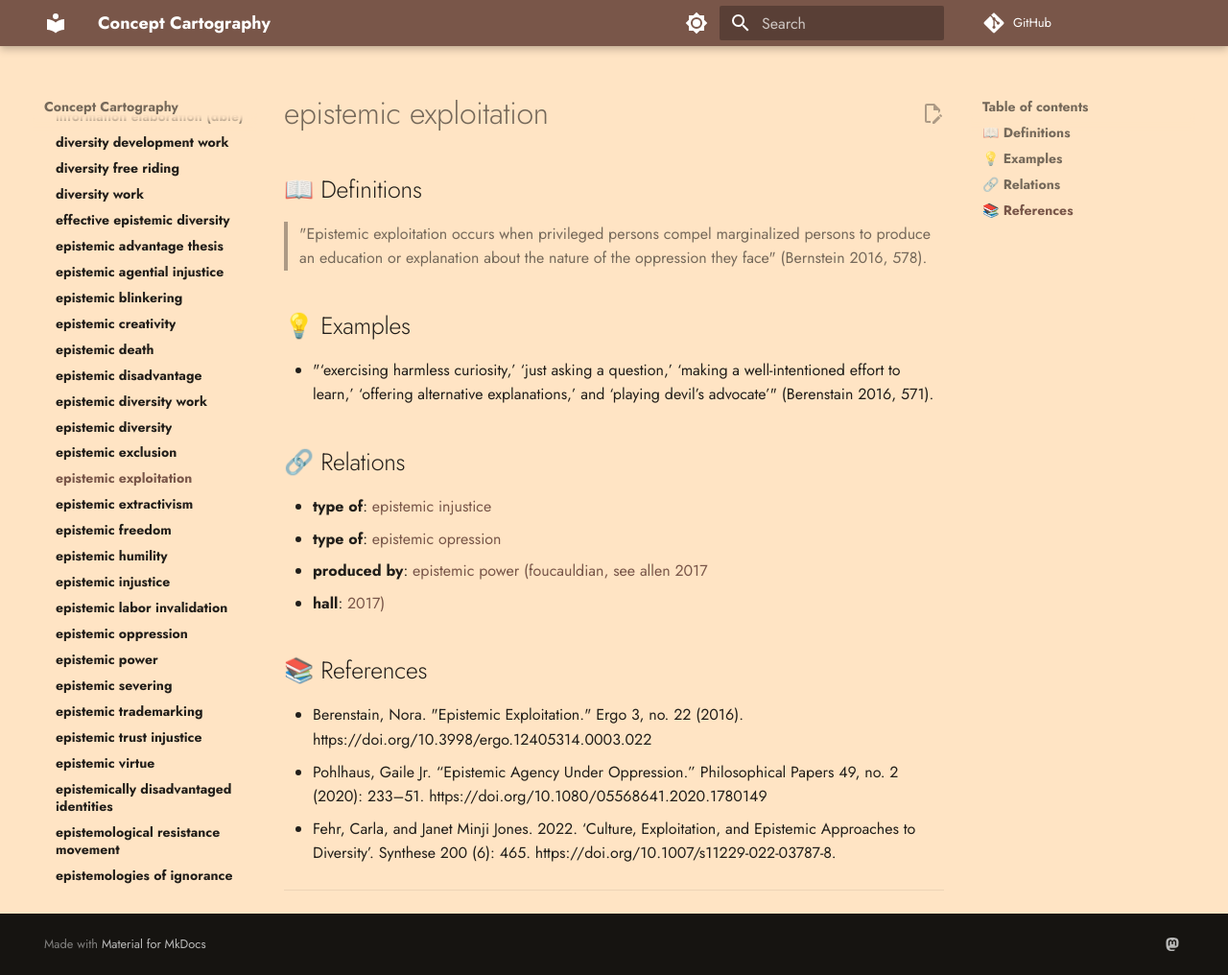
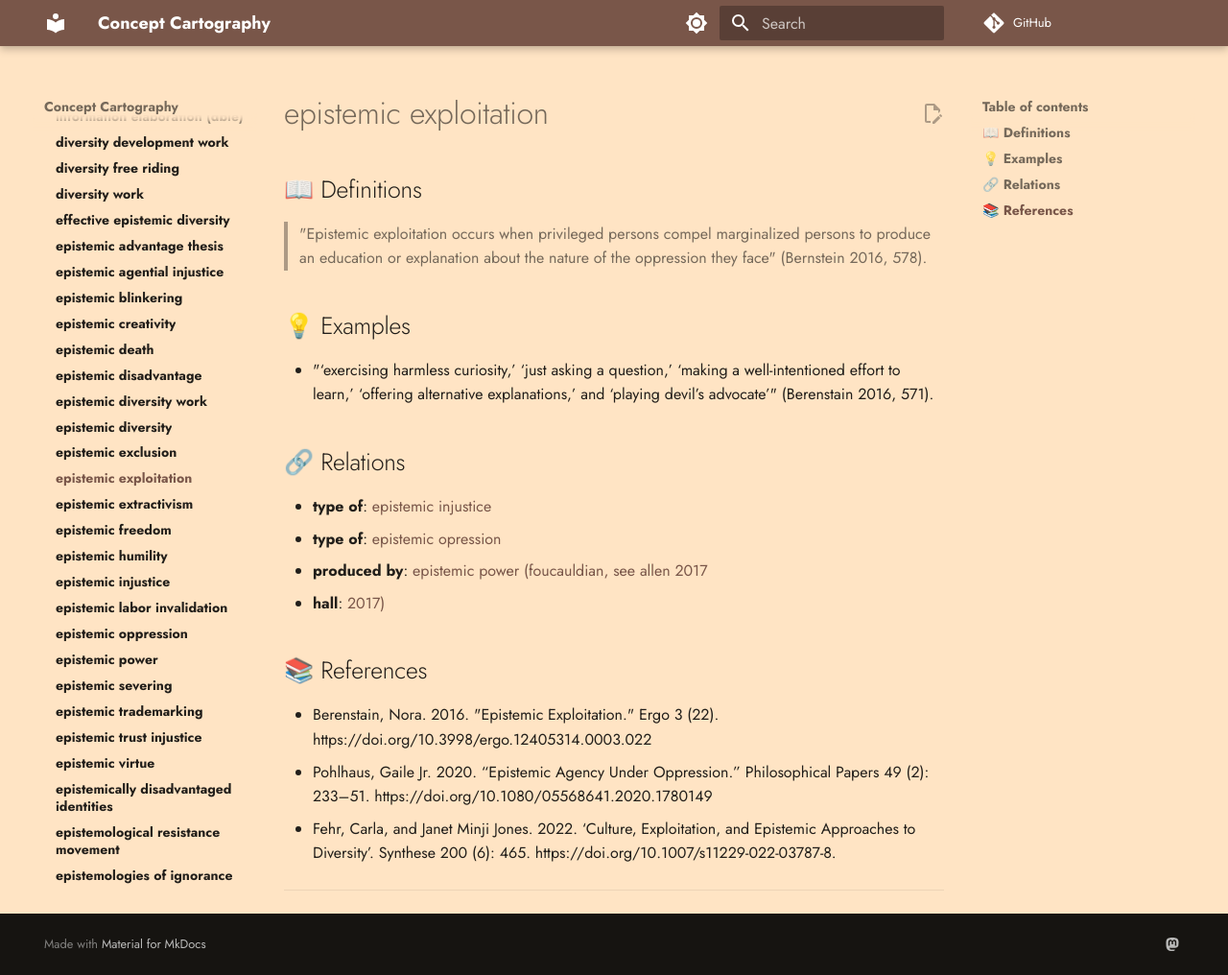
Before and after one commit to conceptcartography/conceptcartography, an MkDocs documentation site: the page built from docs/concepts/epistemic-exploitation.md, in a window 1280 px wide and 1016 px high. Shown: the whole window at 96% size. Built offline with MkDocs 1.6.1 and Material for MkDocs 9.7.7, drawn with Linux system fonts in a browser that asks for light colours; comment, search, counter and statistics services are not loaded; the version menu is left out.

```diff
--- a/docs/concepts/epistemic-exploitation.md
+++ b/docs/concepts/epistemic-exploitation.md
@@ -18,8 +18,8 @@ an education or explanation about the nature of the oppression they face" (Berns
 
 ## 📚 References
 
-- Berenstain, Nora. "Epistemic Exploitation." Ergo 3, no. 22 (2016). https://doi.org/10.3998/ergo.12405314.0003.022
-- Pohlhaus, Gaile Jr. “Epistemic Agency Under Oppression.” Philosophical Papers 49, no. 2 (2020): 233–51. https://doi.org/10.1080/05568641.2020.1780149
+- Berenstain, Nora. 2016. "Epistemic Exploitation." Ergo 3 (22). https://doi.org/10.3998/ergo.12405314.0003.022
+- Pohlhaus, Gaile Jr. 2020. “Epistemic Agency Under Oppression.” Philosophical Papers 49 (2): 233–51. https://doi.org/10.1080/05568641.2020.1780149
 - Fehr, Carla, and Janet Minji Jones. 2022. ‘Culture, Exploitation, and Epistemic Approaches to Diversity’. Synthese 200 (6): 465. https://doi.org/10.1007/s11229-022-03787-8.
 
 ---
```
